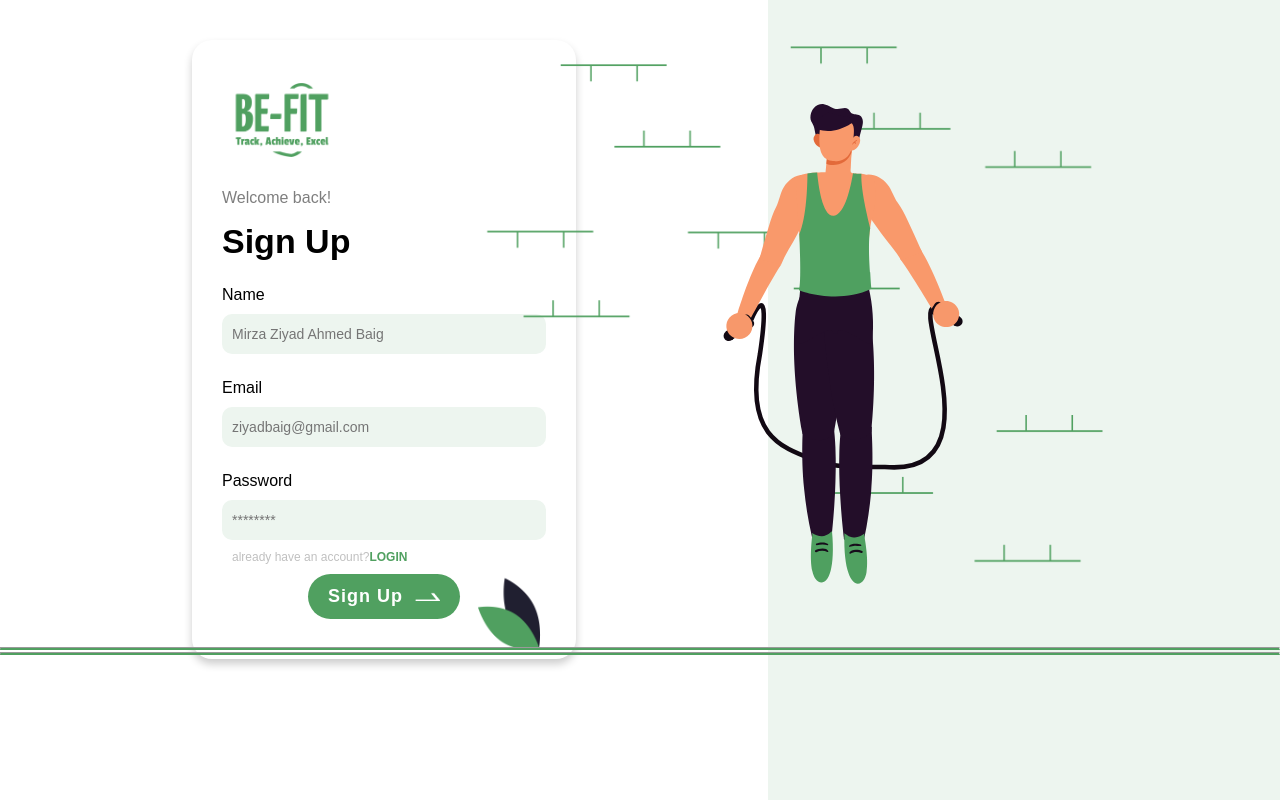
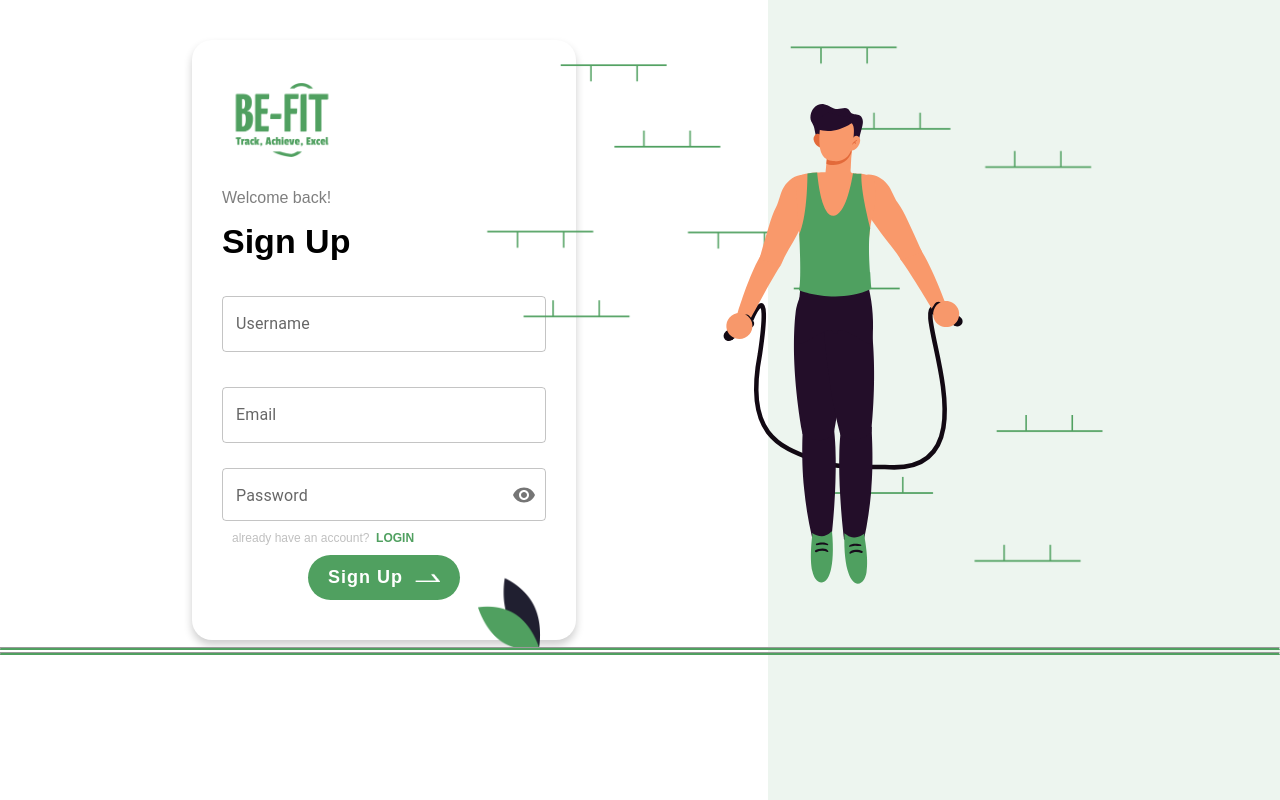
Before and after one commit to Ziyad-Beyg/Bootcamp-Project, a React (Vite) app in the folder frontEnd/: page /register in a window 1280 px wide. Built offline with nearby package versions, Linux system fonts and the light colour scheme.

Commit message:
validation applied

```diff
--- a/frontEnd/package.json
+++ b/frontEnd/package.json
@@ -15,6 +15,7 @@
     "@mui/icons-material": "^5.11.16",
     "@mui/material": "^5.13.0",
     "axios": "^1.4.0",
+    "email-validator": "^2.0.4",
     "lottie-react": "^2.4.0",
     "react": "^18.2.0",
     "react-dom": "^18.2.0",
--- a/frontEnd/src/components/EditForm.jsx
+++ b/frontEnd/src/components/EditForm.jsx
@@ -94,11 +94,10 @@ export default function EditForm({ setOpen, allData }) {
           `http://localhost:8080/workout/${allData._id}`,
           body
         );
-        // const workOutClone = allWorkouts.slice(0);
-        // workOutClone.push(data);
         setAllWorkouts(
           allWorkouts.map((item) => {
-            item._id == data._id ? { ...item, item: data } : item;
+            console.log(item, allData, data, body);
+            return item._id == allData?._id ? data : item;
           })
         );
         console.log(data);
--- a/frontEnd/src/components/LoginForm.jsx
+++ b/frontEnd/src/components/LoginForm.jsx
@@ -3,43 +3,86 @@ import logo from "../assets/logo.png";
 import signIn from "../assets/SigninIcon.png";
 import { Link, useNavigate } from "react-router-dom";
 import axios from "axios";
-import '../app.css'
-
+import "../app.css";
+import {
+  FormControl,
+  FormHelperText,
+  IconButton,
+  InputAdornment,
+  InputLabel,
+  OutlinedInput,
+  TextField,
+} from "@mui/material";
+import Visibility from "@mui/icons-material/Visibility";
+import VisibilityOff from "@mui/icons-material/VisibilityOff";
+import * as EmailValidator from "email-validator";
 
 const LoginForm = () => {
   const [formState, setFormState] = useState("login");
   const [value, setValues] = useState({
-    username: "",
     email: "",
     password: "",
   });
+  const [showPassword, setShowPassword] = useState(false);
+  const [emailError, setEmailError] = useState("");
+  const [passwordError, setPasswordError] = useState("");
+
+  const handleClickShowPassword = () => setShowPassword((show) => !show);
+  const handleMouseDownPassword = (event) => {
+    event.preventDefault();
+  };
 
   // const location = useLocation()
   const navigate = useNavigate();
 
   const handleChange = (e) => {
     setValues((prev) => ({ ...prev, [e.target.name]: e.target.value }));
+    setEmailError("");
+    setPasswordError("");
   };
 
   const handleSubmit = async () => {
-    try {
-      const {
-        status,
-        data: { token, refreshToken },
-      } = await axios.post(`http://localhost:8080/${formState}`, value);
-      if (status === 201) {
-        localStorage.setItem("Token", token);
-        localStorage.setItem("RefreshToken", refreshToken);
-        location.replace('/')
-        //  navigate("/");
+    if (!EmailValidator.validate(value.email)) {
+      setEmailError("Please enter a valid email address");
+      return;
     }
-    } catch (err) {
-      alert(err.message);
+    // const passwordRegex = /^(?=.*[A-Za-z])(?=.*\d)[A-Za-z\d]{8,}$/;
+    const passwordRegex = /^(?=.*\d)(?=.*[a-zA-Z])(?=.*[\W_]).{8,}$/;
+    if (!passwordRegex.test(value.password)) {
+      setPasswordError(
+        'Password must be at least 8 characters long and contain at least one letter and one number.'
+      );
+    } else {
+      // Password is valid, do something with it
+      console.log('Valid password:', value.password);
     }
+    // if (value.password.length < 8) {
+    //   setPasswordError('Password should be at least 8 characters long.');
+    //   console.log("Nae chala");
+
+    //   // return
+    // } else {
+    //   // Password is valid, do something with it
+    //   console.log('Valid password:', value.password);
+    //   console.log("chal gaya");
+    // }
+    // try {
+    //   const {
+    //     status,
+    //     data: { token, refreshToken },
+    //   } = await axios.post(`http://localhost:8080/${formState}`, value);
+    //   if (status === 201) {
+    //     localStorage.setItem("Token", token);
+    //     localStorage.setItem("RefreshToken", refreshToken);
+    //     location.replace("/");
+    //     //  navigate("/");
+    //   }
+    // } catch (err) {
+    //   alert(err.message);
+    // }
   };
   return (
-    <main className="FormComponent" style={{ width: "50%", zIndex:'1111'
-  }}>
+    <main className="FormComponent" style={{ width: "50%", zIndex: "1111" }}>
       <section
         style={{
           backgroundColor: "white",
@@ -61,50 +104,63 @@ const LoginForm = () => {
         <section style={{ backgroundColor: "white" }}>
           <h2 style={{ fontSize: "34px" }}>Sign In</h2>
           <div style={{ margin: "25px 0px" }}>
-            <label>Email</label>
-            <br />
-            <input
+            <TextField
               name="email"
+              id="standard-controlled"
+              label="Email"
               value={value.email}
               onChange={handleChange}
-              type="text"
-              placeholder="ziyadbaig@gmail.com"
-              style={{
-                backgroundColor: "#edf5ef",
+              error={!!emailError}
+              helperText={emailError}
+              sx={{
+                marginTop: "10px",
                 borderRadius: "10px",
                 outline: "none",
                 border: "none",
                 color: "black",
                 width: "100%",
-                height: "40px",
-                paddingLeft: "10px",
                 fontSize: "14px",
               }}
             />
           </div>
 
           <div style={{ margin: "25px 0px" }}>
-            <label>Password</label>
-            <br />
-            <input
+            <FormControl sx={{ width: "100%" }} variant="outlined">
+              <InputLabel htmlFor="outlined-adornment-password">
+                Password
+              </InputLabel>
+              <OutlinedInput
+                id="outlined-adornment-password"
                 name="password"
-              value={value.password}
-              onChange={handleChange}
-              type="password"
-              placeholder="********"
-              style={{
-                backgroundColor: "#edf5ef",
-                borderRadius: "10px",
+                type={showPassword ? "text" : "password"}
+                sx={{
+                  // backgroundColor: "#edf5ef",
                   outline: "none",
                   border: "none",
                   color: "black",
                   width: "100%",
-                height: "40px",
-                paddingLeft: "10px",
                   fontSize: "14px",
                 }}
+                value={value.password}
+                onChange={handleChange}
+                error={!!passwordError}
+                endAdornment={
+                  <InputAdornment position="end">
+                    <IconButton
+                      aria-label="toggle password visibility"
+                      onClick={handleClickShowPassword}
+                      onMouseDown={handleMouseDownPassword}
+                      edge="end"
+                    >
+                      {showPassword ? <VisibilityOff /> : <Visibility />}
+                    </IconButton>
+                  </InputAdornment>
+                }
+                label="Password"
               />
-            <Link to={"/register"} style={{ textDecoration: "none" }}>
+              {passwordError && <FormHelperText error>{passwordError}</FormHelperText>}
+            </FormControl>
+
             <p
               style={{
                 fontSize: "12px",
@@ -113,16 +169,16 @@ const LoginForm = () => {
               }}
             >
               don't have an account?{" "}
+              <Link to={"/register"} style={{ textDecoration: "none" }}>
                 <span style={{ color: "#50A060", fontWeight: "bold" }}>
                   SIGN UP
                 </span>
+              </Link>
             </p>
-            </Link>
             <button
               style={{
                 backgroundColor: "#50A060",
                 padding: "10px 20px",
-                // margin: "15px 0px",
                 outline: "none",
                 border: "none",
                 borderRadius: "25px",
--- a/frontEnd/src/components/RegisterForm.jsx
+++ b/frontEnd/src/components/RegisterForm.jsx
@@ -3,10 +3,32 @@ import logo from "../assets/logo.png";
 import signIn from "../assets/SigninIcon.png";
 import { Link, useNavigate } from "react-router-dom";
 import axios from "axios";
-import './../app.css'
+import "./../app.css";
+import {
+  FormControl,
+  FormHelperText,
+  IconButton,
+  InputAdornment,
+  InputLabel,
+  OutlinedInput,
+  TextField,
+} from "@mui/material";
+import Visibility from "@mui/icons-material/Visibility";
+import VisibilityOff from "@mui/icons-material/VisibilityOff";
+import * as EmailValidator from "email-validator";
 
 const RegisterForm = () => {
   const [formState, setFormState] = useState("register");
+  const [showPassword, setShowPassword] = useState(false);
+  const [userNameError, setUserNameError] = useState("");
+  const [emailError, setEmailError] = useState("");
+  const [passwordError, setPasswordError] = useState("");
+
+  const handleClickShowPassword = () => setShowPassword((show) => !show);
+  const handleMouseDownPassword = (event) => {
+    event.preventDefault();
+  };
+
   const [value, setValues] = useState({
     username: "",
     email: "",
@@ -17,23 +39,56 @@ const RegisterForm = () => {
 
   const handleChange = (e) => {
     setValues((prev) => ({ ...prev, [e.target.name]: e.target.value }));
+    setUserNameError("");
+    setEmailError("");
+    setPasswordError("");
   };
 
   const handleSubmit = async () => {
+    const usernameRegex = /^[A-Za-z]+( [A-Za-z]+)*$/;
+
+    if (value.username.trim() === "") {
+      setUserNameError("Username can not be empty.");
+      return;
+    } else if (!usernameRegex.test(value.username)) {
+      setUserNameError("Username must only contain alphabets.");
+      return;
+    }
+
+    if (value.email.trim() === "") {
+      setEmailError("Email can not be empty.");
+      return;
+    } else if (!EmailValidator.validate(value.email)) {
+      setEmailError("Please enter a valid email address");
+      return;
+    }
+
+    const passwordRegex = /^(?=.*\d)(?=.*[a-zA-Z])(?=.*[\W_]).{8,}$/;
+    if (value.password.trim() === "") {
+      setPasswordError("Password can not be empty.");
+      return;
+    } else if (value.password.length < 8) {
+      setPasswordError("Password must be at least 8 characters long.");
+      return;
+    } else if (!passwordRegex.test(value.password)) {
+      setPasswordError(
+        "Password must contain at least one letter, one number and one special character."
+      );
+      return;
+    }
+
+    console.log("ALL GOOD");
     try {
       const {
         status,
-        data: { token, refreshToken },
+        // data: { token, refreshToken },
       } = await axios.post(`http://localhost:8080/${formState}`, value);
       if (status === 201) {
-        // localStorage.setItem("Token", token);
-        // localStorage.setItem("RefreshToken", refreshToken);
         navigate("/");
       }
     } catch (err) {
-      alert(err.message)
+      alert(err.response.data.error);
     }
-
   };
 
   return (
@@ -59,98 +114,97 @@ const RegisterForm = () => {
         <section style={{ backgroundColor: "white" }}>
           <h2 style={{ fontSize: "34px" }}>Sign Up</h2>
           <div style={{ margin: "25px 0px" }}>
-            <label>Name</label>
-            <br />
-            <input
+            <TextField
+              id="standard-controlled"
+              name="username"
+              label="Username"
               value={value.username}
               onChange={handleChange}
-              type="text"
-              name="username"
-              placeholder="Mirza Ziyad Ahmed Baig"
-              style={{
+              error={!!userNameError}
+              helperText={userNameError}
+              sx={{
                 marginTop: "10px",
-                backgroundColor: "#edf5ef",
                 borderRadius: "10px",
                 outline: "none",
                 border: "none",
                 color: "black",
                 width: "100%",
-                height: "40px",
-                paddingLeft: "10px",
                 fontSize: "14px",
               }}
             />
           </div>
 
           <div style={{ margin: "25px 0px" }}>
-            <label>Email</label>
-            <br />
-            <input
+            <TextField
+              id="standard-controlled"
+              name="email"
+              label="Email"
               value={value.email}
               onChange={handleChange}
-              name="email"
-              type="text"
-              placeholder="ziyadbaig@gmail.com"
-              style={{
+              error={!!emailError}
+              helperText={emailError}
+              onKeyDown={(event) => {
+                if (event.keyCode === 32) {
+                  event.preventDefault();
+                }
+              }}
+              sx={{
                 marginTop: "10px",
-                backgroundColor: "#edf5ef",
                 borderRadius: "10px",
                 outline: "none",
                 border: "none",
                 color: "black",
                 width: "100%",
-                height: "40px",
-                paddingLeft: "10px",
                 fontSize: "14px",
               }}
             />
           </div>
 
           <div style={{ margin: "10px 0px" }}>
-            <label>Password</label>
-            <br />
-            <input
-              value={value.password}
-              onChange={handleChange}
+            <FormControl sx={{ width: "100%" }} variant="outlined">
+              <InputLabel htmlFor="outlined-adornment-password">
+                Password
+              </InputLabel>
+              <OutlinedInput
+                id="outlined-adornment-password"
+                type={showPassword ? "text" : "password"}
                 name="password"
-              type="password"
-              placeholder="********"
-              style={{
-                marginTop: "10px",
-                backgroundColor: "#edf5ef",
-                borderRadius: "10px",
+                sx={{
                   outline: "none",
                   border: "none",
                   color: "black",
                   width: "100%",
-                height: "40px",
-                paddingLeft: "10px",
                   fontSize: "14px",
                 }}
+                value={value.password}
+                onChange={handleChange}
+                onKeyDown={(event) => {
+                  if (event.keyCode === 32) {
+                    event.preventDefault();
+                  }
+                }}
+                error={!!passwordError}
+                endAdornment={
+                  <InputAdornment position="end">
+                    <IconButton
+                      aria-label="toggle password visibility"
+                      onClick={handleClickShowPassword}
+                      onMouseDown={handleMouseDownPassword}
+                      edge="end"
+                    >
+                      {showPassword ? <VisibilityOff /> : <Visibility />}
+                    </IconButton>
+                  </InputAdornment>
+                }
+                label="Password"
               />
+              {passwordError && (
+                <FormHelperText error>{passwordError}</FormHelperText>
+              )}
+            </FormControl>
           </div>
 
           <div style={{ margin: "10px 0px" }}>
-            {/* <label>Confirm Password</label>
-            <br />
-            <input
-              type="password"
-              placeholder="********"
-              style={{
-                marginTop: "10px",
-                backgroundColor: "#edf5ef",
-                borderRadius: "10px",
-                outline: "none",
-                border: "none",
-                color: "black",
-                width: "100%",
-                height: "40px",
-                paddingLeft: "10px",
-                fontSize: "14px",
-              }}
-            /> */}
-
-            <Link to={"/"} style={{ textDecoration: "none" }}>
             <p
               style={{
                 fontSize: "12px",
@@ -158,19 +212,19 @@ const RegisterForm = () => {
                 padding: "0px 10px",
               }}
             >
-                already have an account?
+              already have an account? &nbsp;
+              <Link to={"/"} style={{ textDecoration: "none" }}>
                 <span style={{ color: "#50A060", fontWeight: "bold" }}>
                   LOGIN
                 </span>
+              </Link>
             </p>
-            </Link>
 
             <button
               style={{
                 marginTop: "10px",
                 backgroundColor: "#50A060",
                 padding: "10px 20px",
-                // margin: "15px 0px",
                 outline: "none",
                 border: "none",
                 borderRadius: "25px",
```
Also changed, not shown: frontEnd/src/components/Form.jsx (+0 -7 lines), frontEnd/src/main.jsx (+0 -8 lines), 2 other files (tests, documents, lock files or other folders). Lines whose indentation alone changed are shown as unchanged.
